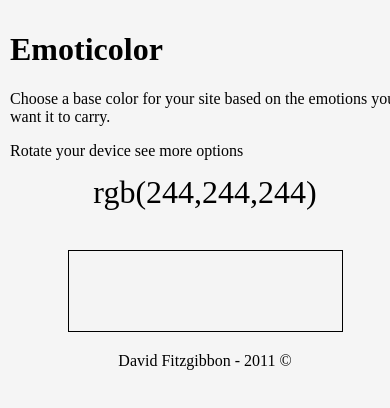
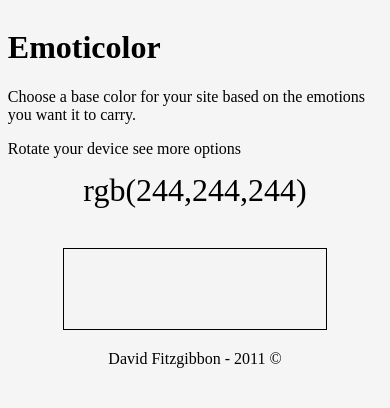
Before and after one commit to davidfitzgibbon/Emoticolor, a plain HTML site: page index.html in a window 390 px wide. Drawn offline with nearby package versions, Linux system fonts and the light colour scheme.

Commit message:
Finished basic responsive wireframe

```diff
--- a/index.html
+++ b/index.html
@@ -12,7 +12,7 @@
 		<style>
 			body{margin:0; padding:0;background:rgb(245,245,245);}
 
-			.cont{width:960px; margin:auto;padding:10px;}
+			.cont{width:960px; margin:auto;padding:2%;}
 
 			ul{margin:0; padding:0; width:100%; text-align:center;}
 
@@ -35,7 +35,7 @@
 			.mob { display: none; }
 
 			@media (max-width: 960px) {
-				.cont{width:100%;}
+				.cont{width:96%;}
 			}
 
 
```
